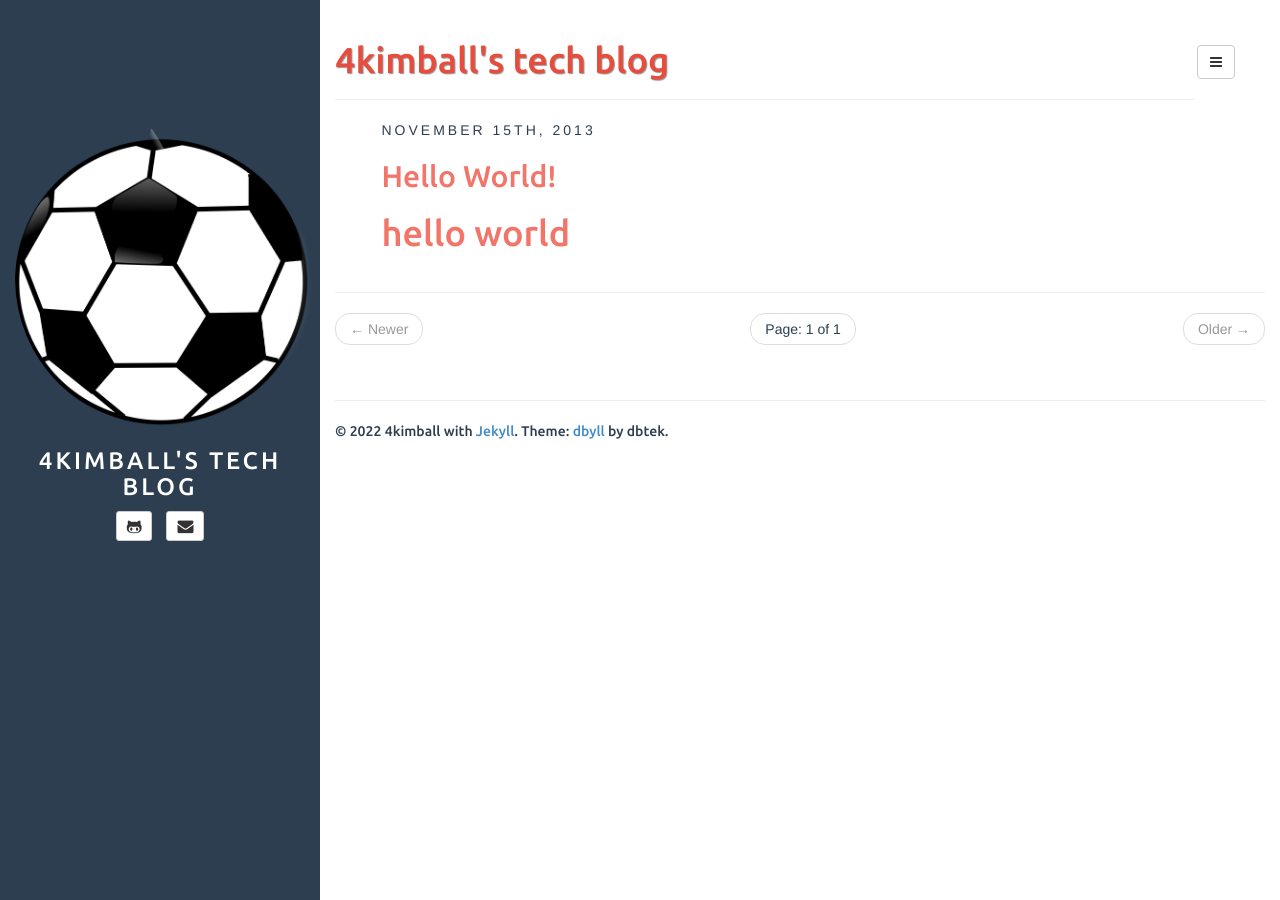
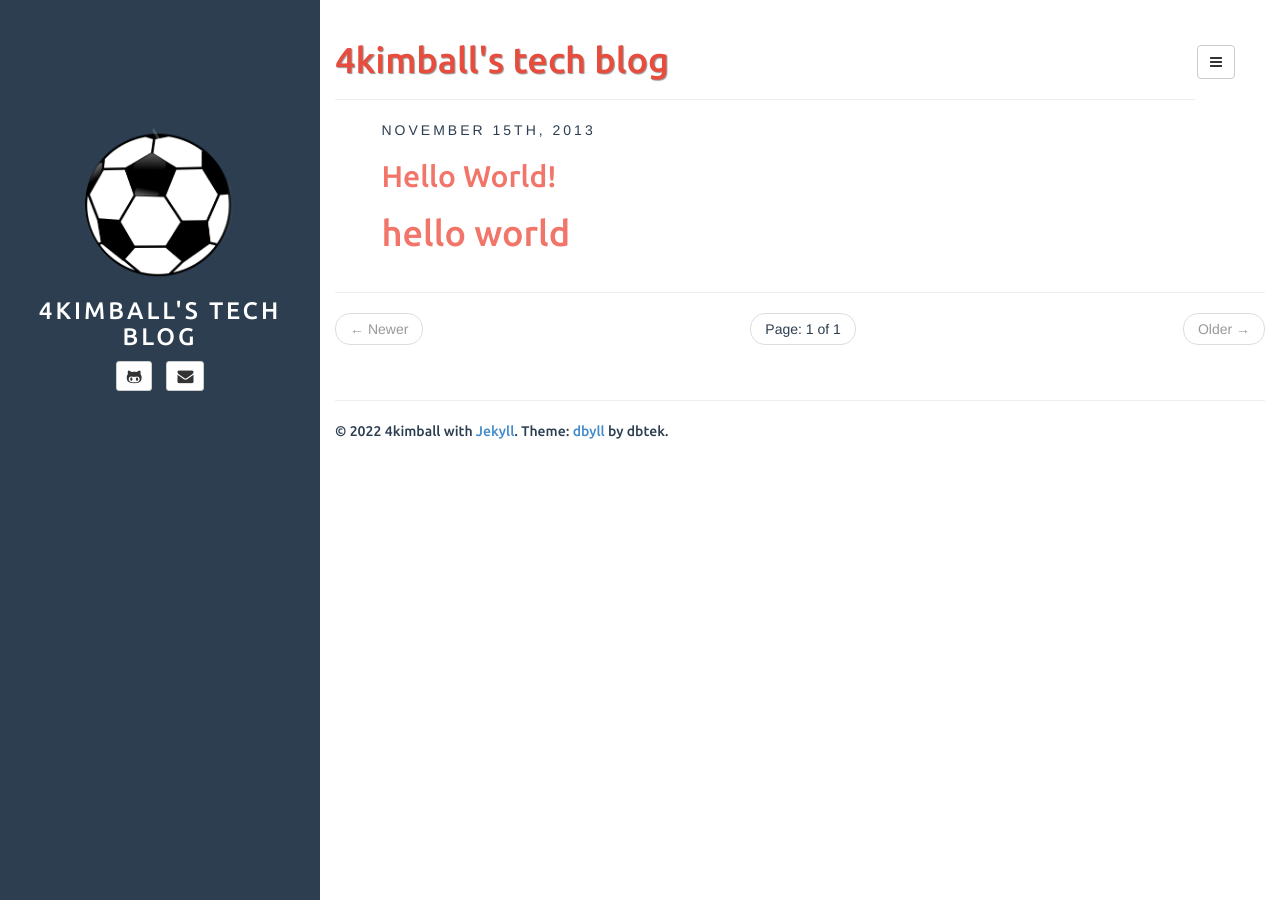
Before and after one commit to 4kimball/4kimball.github.io, a Jekyll site: the page built from index.html, in a window 1280 px wide. Built offline with Jekyll 4.4.1, drawn with Linux system fonts in a browser that asks for light colours; the list of posts is cut into pages by our own code.

Commit message:
update image size

```diff
--- a/_includes/sidebar.html
+++ b/_includes/sidebar.html
@@ -2,9 +2,9 @@
 <header class="sidebar-header" role="banner">
   <a href="{{ site.BASE_PATH }}/">
     <img
-      src="../assets/media/soccer-ball-g26e9043df_1280.png?s=150"
-      width="300"
-      height="300"
+      src="../assets/media/soccer-ball-g26e9043df_1280.png"
+      width="150"
+      height="150"
       class="img-circle"
     />
   </a>
```
